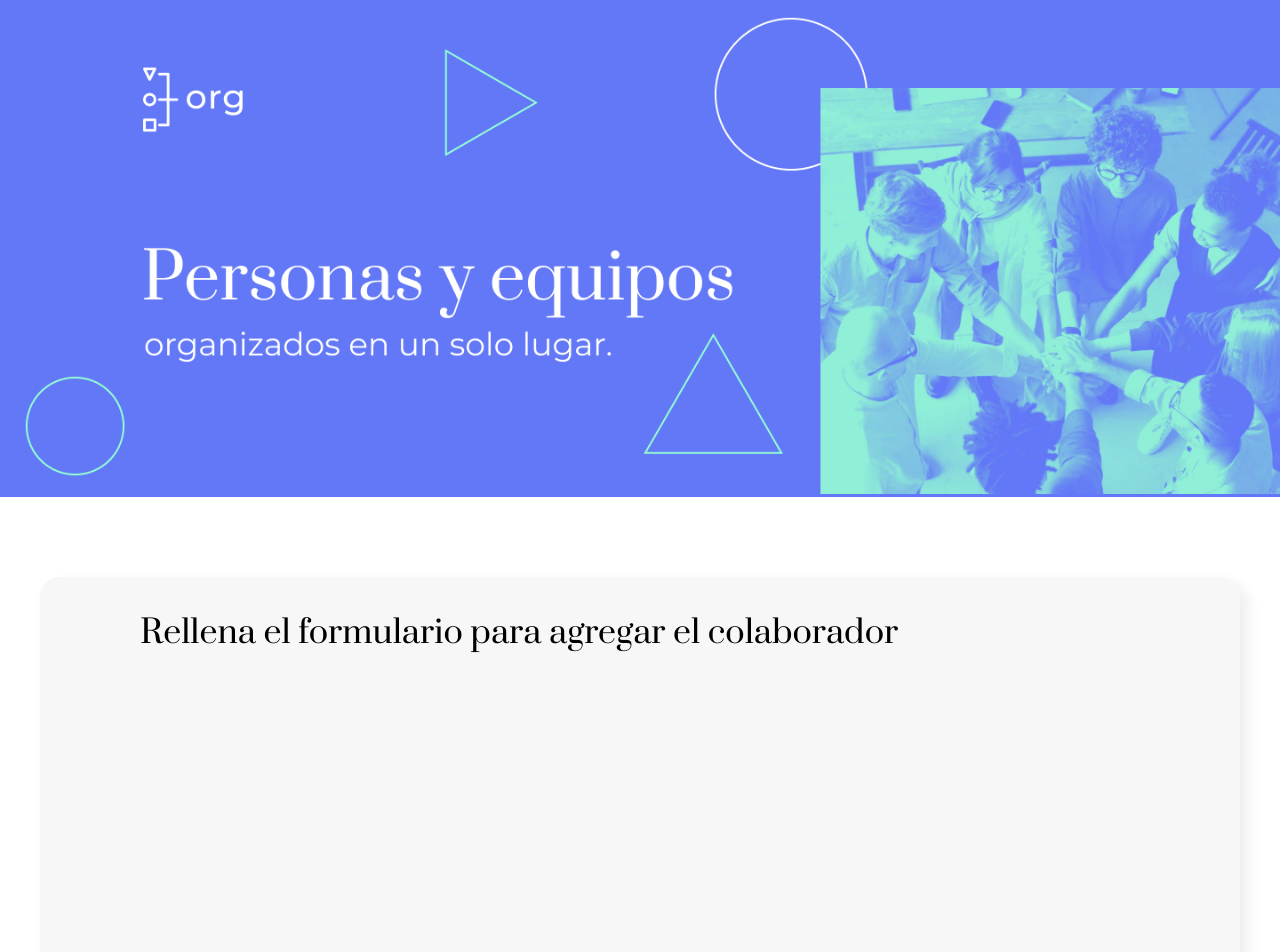
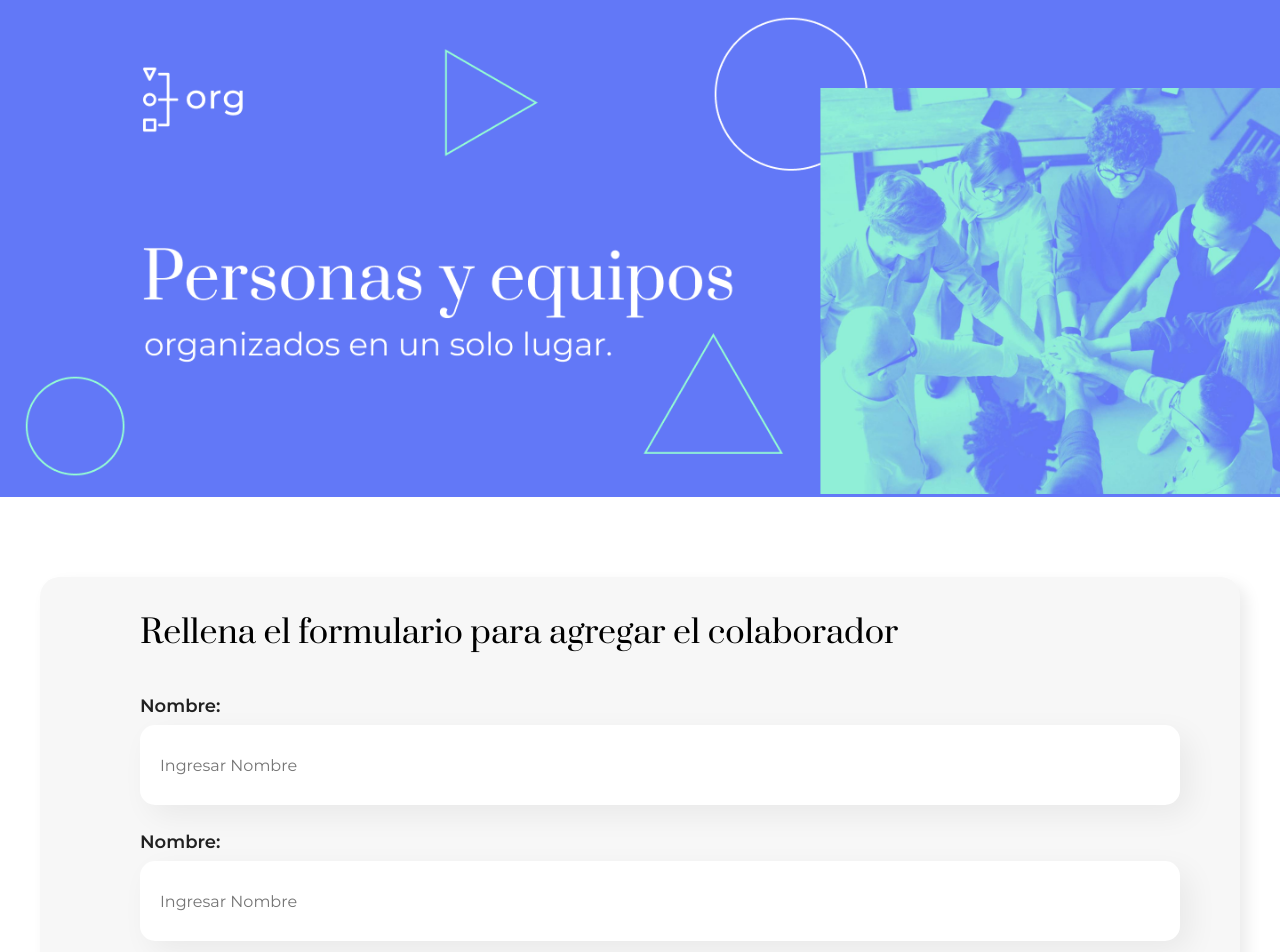
Before and after one commit to RafaelSolano/aluraorg, a React (Create React App) app: page / in a window 1280 px wide. Shown: the top 952 px of the page. Built offline with nearby package versions, Linux system fonts and the light colour scheme.

Commit message:
Se crea el componente field input

```diff
--- /dev/null
+++ b/src/components/FieldInput/FieldForm.css
@@ -0,0 +1,28 @@
+.fieldForm{
+    display: flex;
+    flex-direction: column;
+    align-items: start;
+
+    margin-bottom: 2.6rem;
+}
+.fieldForm__label{
+    font-family: 'Montserrat', sans-serif;
+    font-size: 1.8rem;
+    font-weight: 600;
+    color: #212121;
+    margin-bottom: 0.8rem;
+}
+.fieldForm__input{
+    width: 100%;
+    height: 8rem;
+    padding:0 2rem;
+    border: none;
+    border-radius: 15px;
+    background: #FFFFFF;
+    box-shadow: 10px 10px 30px rgba(0, 0, 0, 0.06);
+    outline-color:#6278F7 ;
+    font-size: 1.6rem;
+
+
+
+}
--- /dev/null
+++ b/src/components/FieldInput/index.js
@@ -0,0 +1,10 @@
+import "./FieldForm.css"
+const FieldForm = () =>{
+    return <div className="fieldForm">
+    <label className="fieldForm__label"  >Nombre: </label>
+    <input className="fieldForm__input" type="text"  name="fieldText" placeholder="Ingresar Nombre"></input>
+
+
+    </div>
+}
+export default FieldForm;
--- a/src/components/FormUser/FormUser.css
+++ b/src/components/FormUser/FormUser.css
@@ -2,12 +2,14 @@
     display: flex;
     justify-content: center;
     margin: 8rem 0;
+
+
 }
 .formUser__form{
     padding:0 10rem ;
     max-width: 80%;
     width: 100rem;
-    height: 40rem;
+    height: auto;
     background-color: #F7F7F7;
     box-shadow: 7px 7px 15px rgba(0, 0, 0, 0.08);
     border-radius: 20px;
--- a/src/components/FormUser/FormUser.js
+++ b/src/components/FormUser/FormUser.js
@@ -1,10 +1,14 @@
 import "./FormUser.css"
+import FieldForm from "../FieldInput";
 
 const FormUser = () =>{
     return <section className="formUser">
         <form className="formUser__form">
             <h2 className="formUser__title">Rellena el formulario para agregar el colaborador</h2>
-
+            <FieldForm/>
+            <FieldForm/>
+            <FieldForm/>
+            <FieldForm/>
         </form>
     </section>
 }
```
